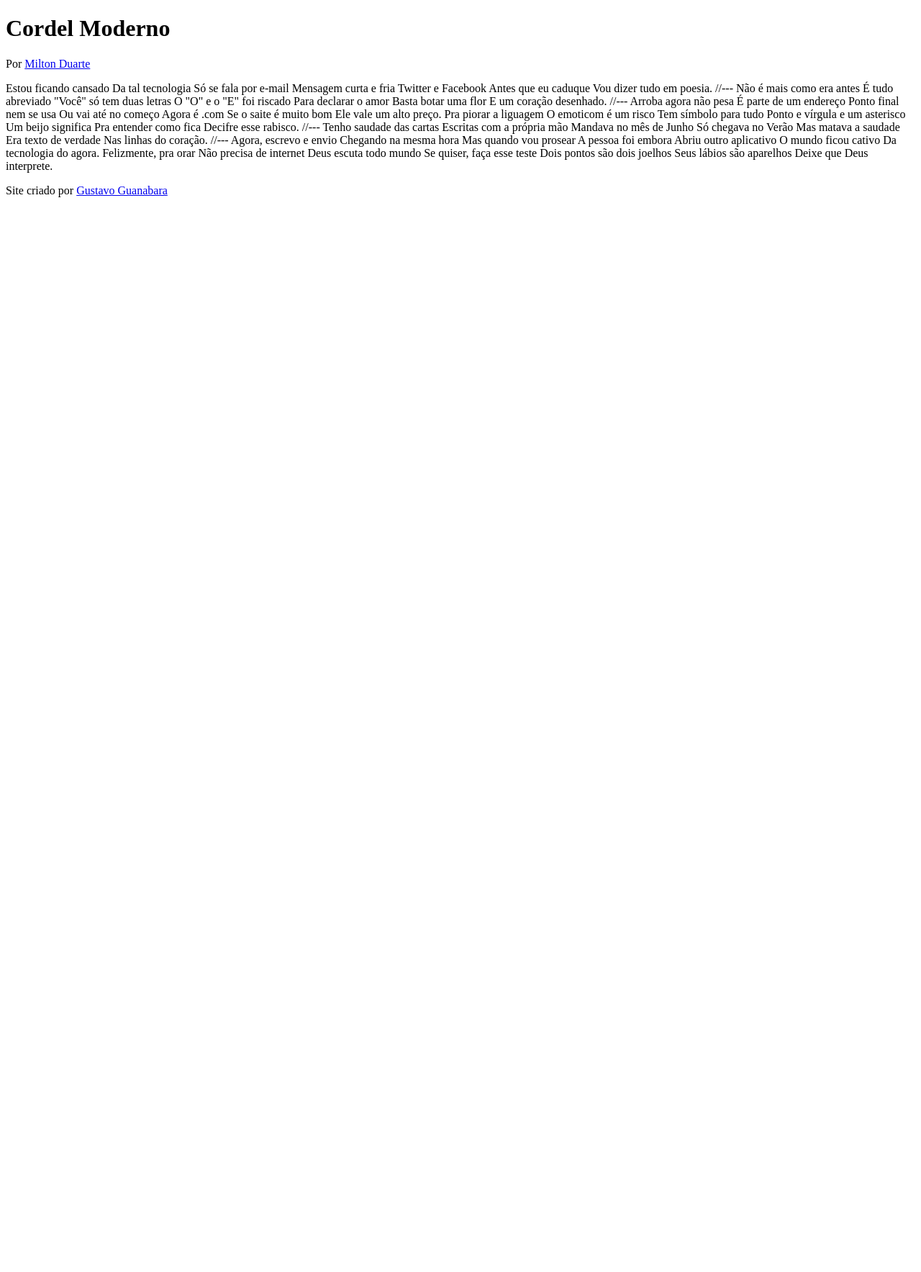
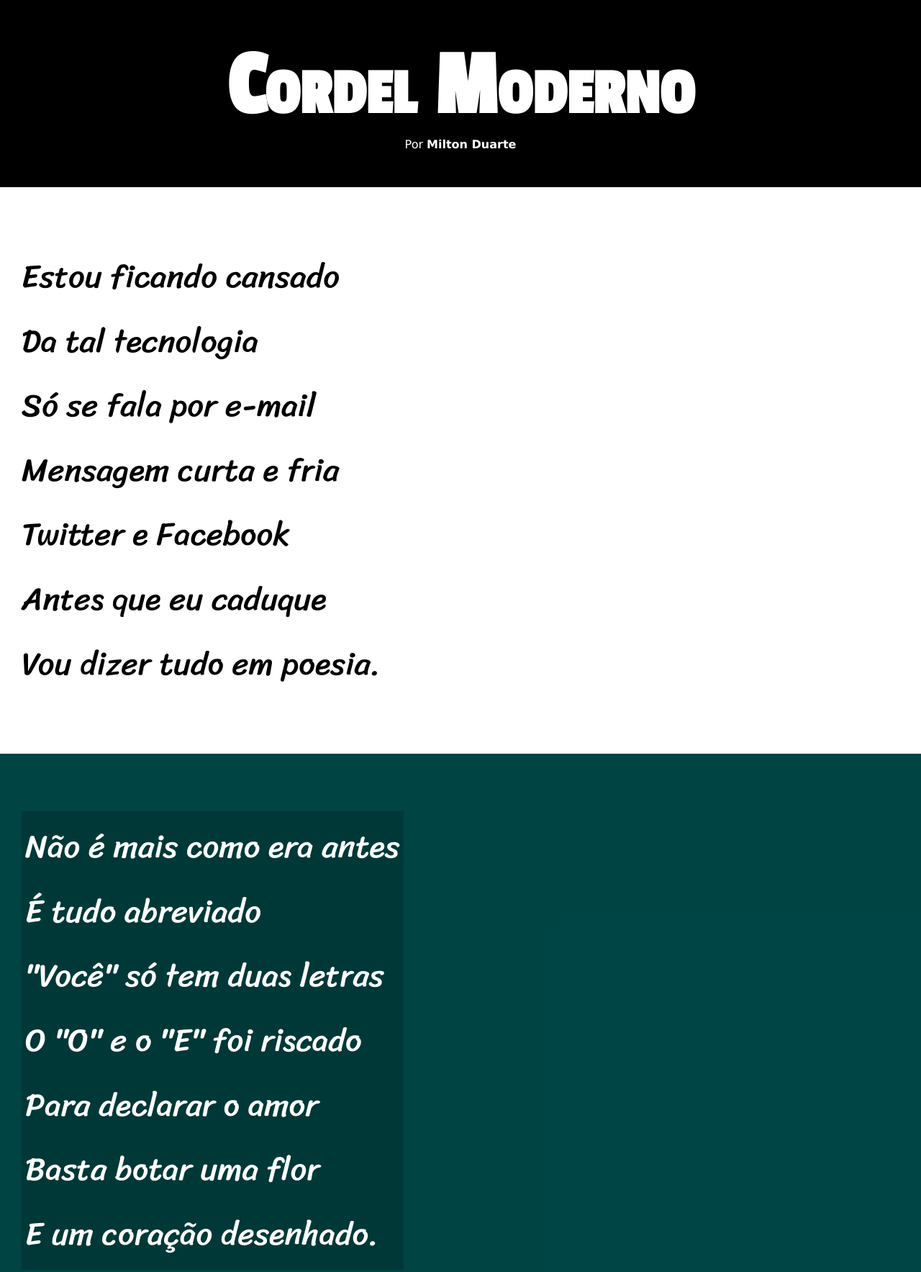
Before and after one commit to MaiconAlexandre/projeto-cordel, a plain HTML site: page index.html in a window 1280 px wide. Shown: the top 1767 px of the page at 72% size. Before the commit the page ends 800 px from the top, so only its background shows below. Drawn offline with Linux system fonts and the light colour scheme.

Commit message:
Atualizei o projeto-cordel, correção de bugs de tela

```diff
--- /dev/null
+++ b/estilo/style.css
@@ -0,0 +1,83 @@
+@charset "UTF-8";
+
+@import url('https://fonts.googleapis.com/css2?family=Sriracha&display=swap');
+
+@import url('https://fonts.googleapis.com/css2?family=Passion+One&family=Sriracha&display=swap');
+
+:root {
+    --font1: Vernada, Geneva, Tahoma, sans-seref;
+    --font2:"Passion One", sans-serif;
+    --font3: "Sriracha", cursive;
+}
+
+* {
+    margin: 0px;
+    padding: 0px;
+}
+
+html, body {
+    min-height: 100vh;
+    background-color: darkcyan;
+    font-family: var(--font1);
+}
+
+header {
+    background-color: black;
+    color: white;
+    text-align: center;
+}
+
+header > h1 {
+    padding-top: 50px;
+    font-variant: small-caps;
+    font-family: var(--font2);
+    font-size: 10vw;
+}
+
+header > p {
+    padding-bottom: 50px;
+}
+
+a {
+    color: white;
+    text-decoration: none;
+    font-weight: bolder;
+}
+
+a:hover {
+    text-decoration: underline;
+}
+
+
+section {
+    padding-top: 10vh;
+    padding-bottom: 10vh;
+    line-height: 2em;
+    padding-left: 30px;
+    font-family: var(--font3);
+    font-size: 3.5vw;
+}
+
+section.normal {
+    background-color: white;
+    color: black;
+}
+
+section.imagem {
+    background-color: rgba(0, 0, 0, 0.507);
+    color: white;
+}
+
+section.imagem > p{
+    display: inline-block;
+    padding: 5px;
+    background-color: rgba(0, 0, 0, 0.178);
+}
+
+
+footer {
+    background-color: black;
+    color: white;
+    text-align: center;
+    padding: 10px;
+}
--- a/index.html
+++ b/index.html
@@ -4,6 +4,7 @@
     <meta charset="UTF-8">
     <meta name="viewport" content="width=device-width, initial-scale=1.0">
     <title>Projeto Cordel</title>
+    <link rel="stylesheet" href="estilo/style.css">
 </head>
 <body>
     <header>
@@ -13,69 +14,94 @@
         </p>
     </header>
 
-    Estou ficando cansado
-    Da tal tecnologia
-    Só se fala por e-mail
-    Mensagem curta e fria
-    Twitter e Facebook
-    Antes que eu caduque
-    Vou dizer tudo em poesia.
+    <section class="normal">
+        <p>
+            Estou ficando cansado<br>
+            Da tal tecnologia<br>
+            Só se fala por e-mail<br>
+            Mensagem curta e fria<br>
+            Twitter e Facebook<br>
+            Antes que eu caduque<br>
+            Vou dizer tudo em poesia.
+        </p>
+    </section>
 
-    //---
 
-    Não é mais como era antes
-    É tudo abreviado
-    "Você" só tem duas letras
-    O "O" e o "E" foi riscado
-    Para declarar o amor
-    Basta botar uma flor
-    E um coração desenhado.
+    <section class="imagem">
+        <p>
+            Não é mais como era antes<br>
+            É tudo abreviado<br>
+            "Você" só tem duas letras<br>
+            O "O" e o "E" foi riscado<br>
+            Para declarar o amor<br>
+            Basta botar uma flor<br>
+            E um coração desenhado.
+        </p>
+    </section>
 
-    //---
 
-    Arroba agora não pesa
-    É parte de um endereço
-    Ponto final nem se usa
-    Ou vai até no começo
-    Agora é .com
-    Se o saite é muito bom
-    Ele vale um alto preço.
 
-    Pra piorar a liguagem
-    O emoticom é um risco
-    Tem símbolo para tudo
-    Ponto e vírgula e um asterisco
-    Um beijo significa
-    Pra entender como fica
-    Decifre esse rabisco.
+    <section class="normal">
+        <p>
+            Arroba agora não pesa<br>
+            É parte de um endereço<br>
+            Ponto final nem se usa<br>
+            Ou vai até no começo<br>
+            Agora é .com<br>
+            Se o saite é muito bom<br>
+            Ele vale um alto preço.<br>
+        </p>
 
-    //---
 
-    Tenho saudade das cartas
-    Escritas com a própria mão
-    Mandava no mês de Junho
-    Só chegava no Verão
-    Mas matava a saudade
-    Era texto de verdade
-    Nas linhas do coração.
+        <p>
+            Pra piorar a liguagem<br>
+            O emoticom é um risco<br>
+            Tem símbolo para tudo<br>
+            Ponto e vírgula e um asterisco<br>
+            Um beijo significa<br>
+            Pra entender como fica<br>
+            Decifre esse rabisco.
+        </p>
+    </section>
 
-    //---
 
-    Agora, escrevo e envio
-    Chegando na mesma hora
-    Mas quando vou prosear
-    A pessoa foi embora
-    Abriu outro aplicativo
-    O mundo ficou cativo
-    Da tecnologia do agora.
 
-    Felizmente, pra orar
-    Não precisa de internet
-    Deus escuta todo mundo
-    Se quiser, faça esse teste
-    Dois pontos são dois joelhos
-    Seus lábios são aparelhos
-    Deixe que Deus interprete.
+    <section class="imagem">
+        <p>
+            Tenho saudade das cartas<br>
+            Escritas com a própria mão<br>
+            Mandava no mês de Junho<br>
+            Só chegava no Verão<br>
+            Mas matava a saudade<br>
+            Era texto de verdade<br>
+            Nas linhas do coração.
+        </p>
+    </section>
+
+
+
+    <section class="normal">
+        <p>
+            Agora, escrevo e envio<br>
+            Chegando na mesma hora<br>
+            Mas quando vou prosear<br>
+            A pessoa foi embora<br>
+            Abriu outro aplicativo<br>
+            O mundo ficou cativo<br>
+            Da tecnologia do agora.<br>
+        </p>
+
+
+        <p>
+            Felizmente, pra orar<br>
+            Não precisa de internet<br>
+            Deus escuta todo mundo<br>
+            Se quiser, faça esse teste<br>
+            Dois pontos são dois joelhos<br>
+            Seus lábios são aparelhos<br>
+            Deixe que Deus interprete.
+        </p>
+    </section>
 
     <footer>
         <p>Site criado por <a href="#">Gustavo Guanabara</a></p>
--- a/style.css
+++ /dev/null
@@ -1,4 +0,0 @@
-@charset "UTF-8";
-
-@import url('https://fonts.googleapis.com/css2?family=Sriracha&display=swap');
-@import url('https://fonts.googleapis.com/css2?family=Passion+One:wght@400; 700; 900&family=Sriracha&display=swap');
```
